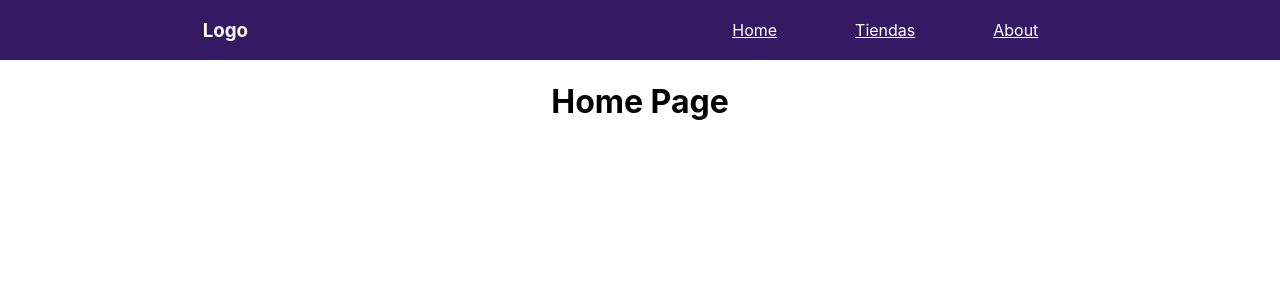
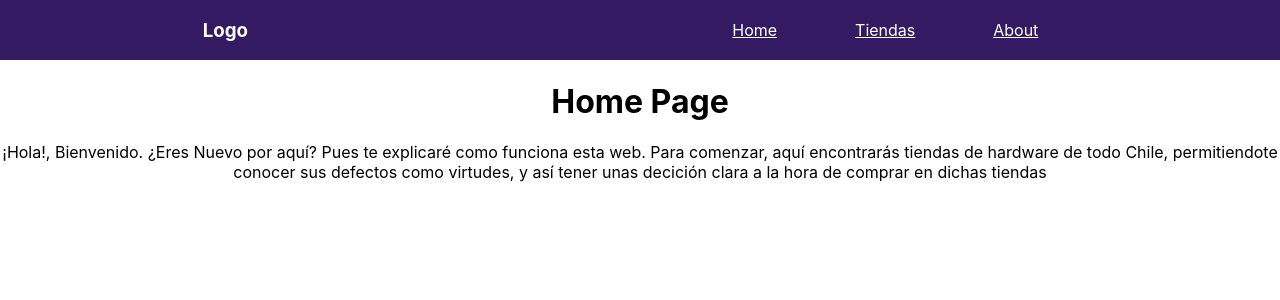
Before and after one commit to tecnologyman/Proyecto-IWG101-BAMBAM, a React (Create React App) app in the folder demo-app/: page /home in a window 1280 px wide. Shown: the top 300 px of the page. Built offline with nearby package versions, Linux system fonts and the light colour scheme.

Commit message:
Update Home.js

```diff
--- a/demo-app/src/Home.js
+++ b/demo-app/src/Home.js
@@ -5,6 +5,12 @@ function Home() {
   return (
     <div>
         <h1>Home Page</h1>
+        <div>
+         ¡Hola!, Bienvenido.
+        ¿Eres Nuevo por aquí?
+        Pues te explicaré como funciona esta web.
+        Para comenzar, aquí encontrarás tiendas de hardware de todo Chile, permitiendote conocer sus defectos como virtudes, y así tener unas decición clara a la hora de comprar en dichas tiendas
+        </div>
     </div>
   );
 }
```
